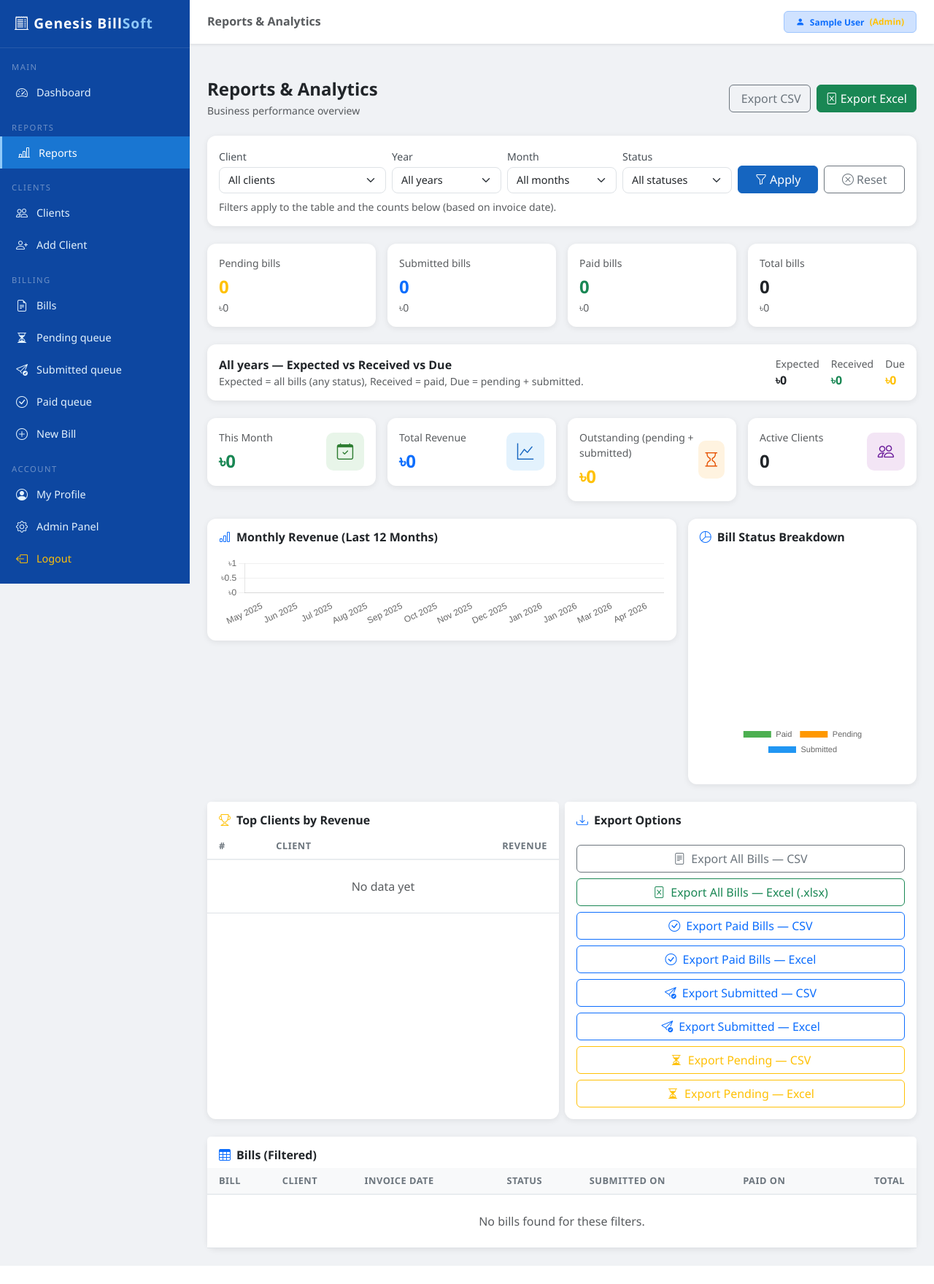
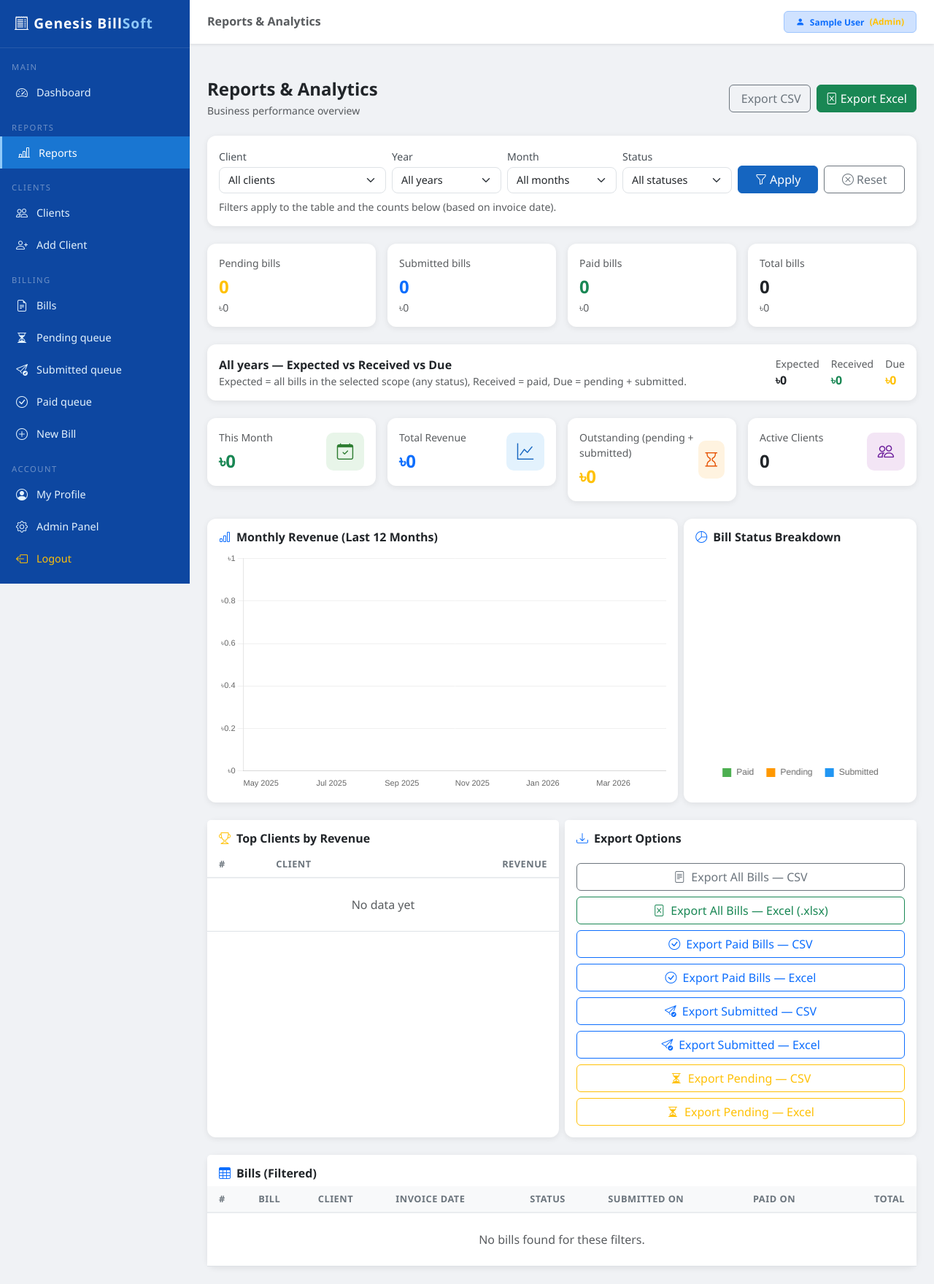
Before and after one commit to gtlfilesbd-droid/Genesis-Service-Billing-Software, a Django app: page /reports/ in a window 1280 px wide. Shown: the whole page at 73% size. Before the commit the page ends 1735 px from the top, so only its background shows below. Run offline with Django 4.2, Linux system fonts and the light colour scheme; the visitor is signed in with stand-in values (Sample User, id 1); data comes from the database, SQL or seed files in the repository; data that the repository does not hold is empty.

Commit message:
Reports & Analytics View Card Value Add

```diff
--- a/billing_system/templates/reports/report_dashboard.html
+++ b/billing_system/templates/reports/report_dashboard.html
@@ -7,6 +7,14 @@
 .chart-card { border: none; border-radius: 12px; box-shadow: 0 2px 8px rgba(0,0,0,0.08); }
 .scroll-area { overflow-y: auto; }
 .scroll-area.sticky-head thead th { position: sticky; top: 0; z-index: 2; background: #fff; }
+
+/* Reports charts layout */
+.report-chart-card { height: 100%; }
+.report-chart-title { margin-bottom: 10px; }
+.chart-wrap { position: relative; width: 100%; }
+.chart-wrap.h220 { height: 280px; }
+.chart-wrap.h260 { height: 320px; }
+.chart-wrap canvas { width: 100% !important; height: 100% !important; display: block; }
 </style>
 {% endblock %}
 
@@ -129,15 +137,15 @@
     <div class="card-body">
         <div class="d-flex flex-wrap justify-content-between align-items-center gap-2">
             <div>
-                <div class="fw-bold">{% if year %}Year {{ year }}{% else %}All years{% endif %} — Expected vs Received vs Due</div>
+                <div class="fw-bold">{{ expected_scope_label }} — Expected vs Received vs Due</div>
                 <div class="text-muted small">
-                    Expected = all bills (any status), Received = paid, Due = pending + submitted.
+                    Expected = all bills in the selected scope (any status), Received = paid, Due = pending + submitted.
                 </div>
             </div>
             <div class="d-flex flex-wrap gap-3">
-                <div><div class="text-muted small">Expected</div><div class="fw-bold">৳{{ expected_year|floatformat:0 }}</div></div>
-                <div><div class="text-muted small">Received</div><div class="fw-bold text-success">৳{{ received_year|floatformat:0 }}</div></div>
-                <div><div class="text-muted small">Due</div><div class="fw-bold text-warning">৳{{ due_year|floatformat:0 }}</div></div>
+                <div><div class="text-muted small">Expected</div><div class="fw-bold">৳{{ expected_scope|floatformat:0 }}</div></div>
+                <div><div class="text-muted small">Received</div><div class="fw-bold text-success">৳{{ received_scope|floatformat:0 }}</div></div>
+                <div><div class="text-muted small">Due</div><div class="fw-bold text-warning">৳{{ due_scope|floatformat:0 }}</div></div>
             </div>
         </div>
     </div>
@@ -149,8 +157,10 @@
         <div class="card stat-card p-3">
             <div class="d-flex justify-content-between align-items-center">
                 <div>
-                    <div class="text-muted small mb-1">This Month</div>
-                    <div class="fs-4 fw-bold text-success">৳{{ this_month_revenue|floatformat:0 }}</div>
+                    <div class="text-muted small mb-1">
+                        {% if filters_active %}This period ({{ scope_period_year }}-{{ scope_period_month|stringformat:"02d" }}){% else %}This Month{% endif %}
+                    </div>
+                    <div class="fs-4 fw-bold text-success">৳{% if filters_active %}{{ scope_period_revenue|floatformat:0 }}{% else %}{{ this_month_revenue|floatformat:0 }}{% endif %}</div>
                 </div>
                 <div class="icon-box" style="background:#e8f5e9;color:#2e7d32;width:52px;height:52px;border-radius:10px;display:flex;align-items:center;justify-content:center;font-size:1.4rem;"><i class="bi bi-calendar-check"></i></div>
             </div>
@@ -161,7 +171,7 @@
             <div class="d-flex justify-content-between align-items-center">
                 <div>
                     <div class="text-muted small mb-1">Total Revenue</div>
-                    <div class="fs-4 fw-bold text-primary">৳{{ total_revenue|floatformat:0 }}</div>
+                    <div class="fs-4 fw-bold text-primary">৳{% if filters_active %}{{ scope_total_revenue|floatformat:0 }}{% else %}{{ total_revenue|floatformat:0 }}{% endif %}</div>
                 </div>
                 <div class="icon-box" style="background:#e3f2fd;color:#1565C0;width:52px;height:52px;border-radius:10px;display:flex;align-items:center;justify-content:center;font-size:1.4rem;"><i class="bi bi-graph-up"></i></div>
             </div>
@@ -172,7 +182,7 @@
             <div class="d-flex justify-content-between align-items-center">
                 <div>
                     <div class="text-muted small mb-1">Outstanding <span class="fw-normal">(pending + submitted)</span></div>
-                    <div class="fs-4 fw-bold text-warning">৳{{ pending_amount|floatformat:0 }}</div>
+                    <div class="fs-4 fw-bold text-warning">৳{% if filters_active %}{{ scope_outstanding|floatformat:0 }}{% else %}{{ pending_amount|floatformat:0 }}{% endif %}</div>
                 </div>
                 <div class="icon-box" style="background:#fff3e0;color:#e65100;width:52px;height:52px;border-radius:10px;display:flex;align-items:center;justify-content:center;font-size:1.4rem;"><i class="bi bi-hourglass"></i></div>
             </div>
@@ -182,8 +192,8 @@
         <div class="card stat-card p-3">
             <div class="d-flex justify-content-between align-items-center">
                 <div>
-                    <div class="text-muted small mb-1">Active Clients</div>
-                    <div class="fs-4 fw-bold text-dark">{{ total_clients }}</div>
+                    <div class="text-muted small mb-1">{% if filters_active %}Clients (in scope){% else %}Active Clients{% endif %}</div>
+                    <div class="fs-4 fw-bold text-dark">{% if filters_active %}{{ scope_client_count }}{% else %}{{ total_clients }}{% endif %}</div>
                 </div>
                 <div class="icon-box" style="background:#f3e5f5;color:#6a1b9a;width:52px;height:52px;border-radius:10px;display:flex;align-items:center;justify-content:center;font-size:1.4rem;"><i class="bi bi-people"></i></div>
             </div>
@@ -192,18 +202,22 @@
 </div>
 
 <!-- Charts -->
-<div class="row g-3 mb-4">
+<div class="row g-2 mb-4 align-items-stretch">
     <div class="col-lg-8">
-        <div class="card chart-card p-3">
-            <h6 class="fw-bold mb-3"><i class="bi bi-bar-chart me-2 text-primary"></i>Monthly Revenue (Last 12 Months)</h6>
-            <canvas id="revenueChart" height="100"></canvas>
+        <div class="card chart-card p-3 report-chart-card d-flex flex-column">
+            <h6 class="fw-bold report-chart-title"><i class="bi bi-bar-chart me-2 text-primary"></i>{{ monthly_chart_title }}</h6>
+            <div class="chart-wrap h220 flex-grow-1">
+                <canvas id="revenueChart"></canvas>
+            </div>
         </div>
     </div>
     <div class="col-lg-4">
-        <div class="card chart-card p-3">
-            <h6 class="fw-bold mb-3"><i class="bi bi-pie-chart me-2 text-primary"></i>Bill Status Breakdown</h6>
-            <canvas id="statusChart" height="180"></canvas>
-            <div id="statusLegend" class="mt-3"></div>
+        <div class="card chart-card p-3 report-chart-card d-flex flex-column">
+            <h6 class="fw-bold report-chart-title"><i class="bi bi-pie-chart me-2 text-primary"></i>Bill Status Breakdown</h6>
+            <div class="chart-wrap h260">
+                <canvas id="statusChart"></canvas>
+            </div>
+            <div id="statusLegend" class="mt-2"></div>
         </div>
     </div>
 </div>
@@ -290,6 +304,7 @@
             <table class="table table-hover mb-0">
                 <thead>
                 <tr>
+                    <th class="ps-3">#</th>
                     <th class="ps-3">Bill</th>
                     <th>Client</th>
                     <th>Invoice date</th>
@@ -302,6 +317,7 @@
                 <tbody>
                 {% for b in recent_bills %}
                 <tr>
+                    <td class="ps-3 text-muted small">{{ forloop.counter }}</td>
                     <td class="ps-3">
                         <a href="{% url 'bill_detail' b.pk %}" class="text-decoration-none fw-semibold text-primary">
                             {{ b.invoice_number|default:b.bill_number }}
@@ -319,7 +335,7 @@
                     <td class="text-end pe-3 fw-bold">৳{{ b.total_in_bdt|floatformat:0 }}</td>
                 </tr>
                 {% empty %}
-                <tr><td colspan="7" class="text-center text-muted py-4">No bills found for these filters.</td></tr>
+                <tr><td colspan="8" class="text-center text-muted py-4">No bills found for these filters.</td></tr>
                 {% endfor %}
                 </tbody>
             </table>
@@ -351,10 +367,26 @@ new Chart(revenueCtx, {
     },
     options: {
         responsive: true,
+        maintainAspectRatio: false,
         plugins: { legend: { display: false } },
         scales: {
-            y: { beginAtZero: true, grid: { color: '#f0f0f0' }, ticks: { callback: v => '৳' + v.toLocaleString() } },
-            x: { grid: { display: false } }
+            y: {
+                beginAtZero: true,
+                grid: { color: '#f0f0f0' },
+                ticks: {
+                    maxTicksLimit: 6,
+                    callback: v => '৳' + Number(v).toLocaleString(),
+                    font: { size: 11 },
+                }
+            },
+            x: {
+                grid: { display: false },
+                ticks: {
+                    autoSkip: true,
+                    maxRotation: 0,
+                    font: { size: 11 },
+                }
+            }
         }
     }
 });
@@ -376,8 +408,14 @@ new Chart(statusCtx, {
     },
     options: {
         responsive: true,
+        maintainAspectRatio: false,
         cutout: '65%',
-        plugins: { legend: { position: 'bottom', labels: { font: { size: 11 } } } }
+        plugins: {
+            legend: {
+                position: 'bottom',
+                labels: { font: { size: 12 }, boxWidth: 14, boxHeight: 14, padding: 16 }
+            }
+        }
     }
 });
 </script>
--- a/reports/views.py
+++ b/reports/views.py
@@ -9,6 +9,7 @@ from accounts.models import UserProfile
 from datetime import date, timedelta, datetime
 from django.utils import timezone
 from decimal import Decimal
+import calendar
 import csv
 import io
 import json
@@ -44,32 +45,56 @@ def report_dashboard(request):
 
     # Base queryset for filtered reporting (invoice_date-driven)
     filtered_qs = Bill.objects.select_related('client')
+    # Scope queryset for KPIs/charts: apply client/year/month only (not status filter)
+    scope_qs = Bill.objects.select_related('client')
     if client_id:
         filtered_qs = filtered_qs.filter(client_id=client_id)
+        scope_qs = scope_qs.filter(client_id=client_id)
     if year is not None:
         filtered_qs = filtered_qs.filter(invoice_date__year=year)
+        scope_qs = scope_qs.filter(invoice_date__year=year)
     if month:
         filtered_qs = filtered_qs.filter(invoice_date__month=month)
+        scope_qs = scope_qs.filter(invoice_date__month=month)
     if status_filter:
         filtered_qs = filtered_qs.filter(status=status_filter)
 
-    # Monthly revenue for chart (last 12 months)
+    # Monthly revenue for chart — reflect client/year/month filters
+    # - If year is selected: show that year's month breakdown (or single month if month selected)
+    # - Else: show rolling last 12 months, filtered by client if selected
+    chart_qs = Bill.objects.all()
+    if client_id:
+        chart_qs = chart_qs.filter(client_id=client_id)
+
     monthly_data = []
-    for i in range(11, -1, -1):
-        d = today.replace(day=1) - timedelta(days=i * 30)
-        label = d.strftime('%b %Y')
-        total = Bill.objects.filter(
-            status='paid',
-            invoice_date__year=d.year,
-            invoice_date__month=d.month
-        ).aggregate(t=Sum('total_in_bdt'))['t'] or 0
-        monthly_data.append({'label': label, 'total': float(total)})
+    if year is not None:
+        months = [month] if month else list(range(1, 13))
+        for m in months:
+            label = date(year, m, 1).strftime('%b %Y')
+            total = chart_qs.filter(
+                status='paid',
+                invoice_date__year=year,
+                invoice_date__month=m,
+            ).aggregate(t=Sum('total_in_bdt'))['t'] or 0
+            monthly_data.append({'label': label, 'total': float(total)})
+        chart_title = f'Monthly Revenue ({year})' if not month else f'Monthly Revenue ({year}-{m:02d})'
+    else:
+        for i in range(11, -1, -1):
+            d = today.replace(day=1) - timedelta(days=i * 30)
+            label = d.strftime('%b %Y')
+            total = chart_qs.filter(
+                status='paid',
+                invoice_date__year=d.year,
+                invoice_date__month=d.month,
+            ).aggregate(t=Sum('total_in_bdt'))['t'] or 0
+            monthly_data.append({'label': label, 'total': float(total)})
+        chart_title = 'Monthly Revenue (Last 12 Months)'
 
-    # Status breakdown (workflow)
+    # Status breakdown (workflow) — reflect current scope filters (client/year/month)
     status_data = {
-        'paid': Bill.objects.filter(status='paid').count(),
-        'pending': Bill.objects.filter(status='pending').count(),
-        'submitted': Bill.objects.filter(status='submitted').count(),
+        'paid': scope_qs.filter(status='paid').count(),
+        'pending': scope_qs.filter(status='pending').count(),
+        'submitted': scope_qs.filter(status='submitted').count(),
     }
 
     # Top clients
@@ -100,15 +125,19 @@ def report_dashboard(request):
         'total': filtered_qs.aggregate(t=Sum('total_in_bdt'))['t'] or 0,
     }
 
-    # For "expected vs received vs due" within selected year+client (month ignored here intentionally)
-    year_qs = Bill.objects.select_related('client')
-    if year is not None:
-        year_qs = year_qs.filter(invoice_date__year=year)
-    if client_id:
-        year_qs = year_qs.filter(client_id=client_id)
-    expected_year = year_qs.aggregate(t=Sum('total_in_bdt'))['t'] or 0
-    received_year = year_qs.filter(status='paid').aggregate(t=Sum('total_in_bdt'))['t'] or 0
-    due_year = year_qs.filter(status__in=['pending', 'submitted']).aggregate(t=Sum('total_in_bdt'))['t'] or 0
+    # Expected vs received vs due within the current scope (client/year/month)
+    expected_scope = scope_qs.aggregate(t=Sum('total_in_bdt'))['t'] or 0
+    received_scope = scope_qs.filter(status='paid').aggregate(t=Sum('total_in_bdt'))['t'] or 0
+    due_scope = scope_qs.filter(status__in=['pending', 'submitted']).aggregate(t=Sum('total_in_bdt'))['t'] or 0
+
+    if year is not None and month:
+        scope_label = f'{year}-{month:02d}'
+    elif year is not None:
+        scope_label = str(year)
+    elif month:
+        scope_label = f'All years ({calendar.month_name[month]})'
+    else:
+        scope_label = 'All years'
 
     recent_bills = filtered_qs.order_by('-invoice_date', '-id')[:200]
 
@@ -121,9 +150,31 @@ def report_dashboard(request):
     year_options = [y for y in year_options if y is not None]
     year_options.sort(reverse=True)
 
+    filters_active = bool(client_id or year is not None or month or status_filter)
+
+    # Filter-aware KPI cards (top section on the page)
+    scope_total_revenue = scope_qs.filter(status='paid').aggregate(t=Sum('total_in_bdt'))['t'] or 0
+    scope_outstanding = scope_qs.filter(status__in=['pending', 'submitted']).aggregate(t=Sum('total_in_bdt'))['t'] or 0
+    scope_total_bills = scope_qs.count()
+    scope_client_count = scope_qs.values('client_id').distinct().count()
+
+    # "This Month" KPI becomes "This period" when month/year filters are used
+    if year is None and not month:
+        period_year = today.year
+        period_month = today.month
+    else:
+        period_year = year if year is not None else today.year
+        period_month = month if month else today.month
+    scope_period_revenue = scope_qs.filter(
+        status='paid',
+        invoice_date__year=period_year,
+        invoice_date__month=period_month,
+    ).aggregate(t=Sum('total_in_bdt'))['t'] or 0
+
     context = {
         'profile': profile,
         'monthly_data_json': json.dumps(monthly_data),
+        'monthly_chart_title': chart_title,
         'status_data_json': json.dumps(status_data),
         'top_clients': top_clients,
         'total_revenue': total_revenue,
@@ -139,10 +190,19 @@ def report_dashboard(request):
         'year_options': year_options,
         'filtered_counts': filtered_counts,
         'filtered_amounts': filtered_amounts,
-        'expected_year': expected_year,
-        'received_year': received_year,
-        'due_year': due_year,
+        'expected_scope': expected_scope,
+        'received_scope': received_scope,
+        'due_scope': due_scope,
+        'expected_scope_label': scope_label,
         'recent_bills': recent_bills,
+        'filters_active': filters_active,
+        'scope_total_revenue': scope_total_revenue,
+        'scope_outstanding': scope_outstanding,
+        'scope_period_revenue': scope_period_revenue,
+        'scope_total_bills': scope_total_bills,
+        'scope_client_count': scope_client_count,
+        'scope_period_year': period_year,
+        'scope_period_month': period_month,
     }
     return render(request, 'reports/report_dashboard.html', context)
 
```
